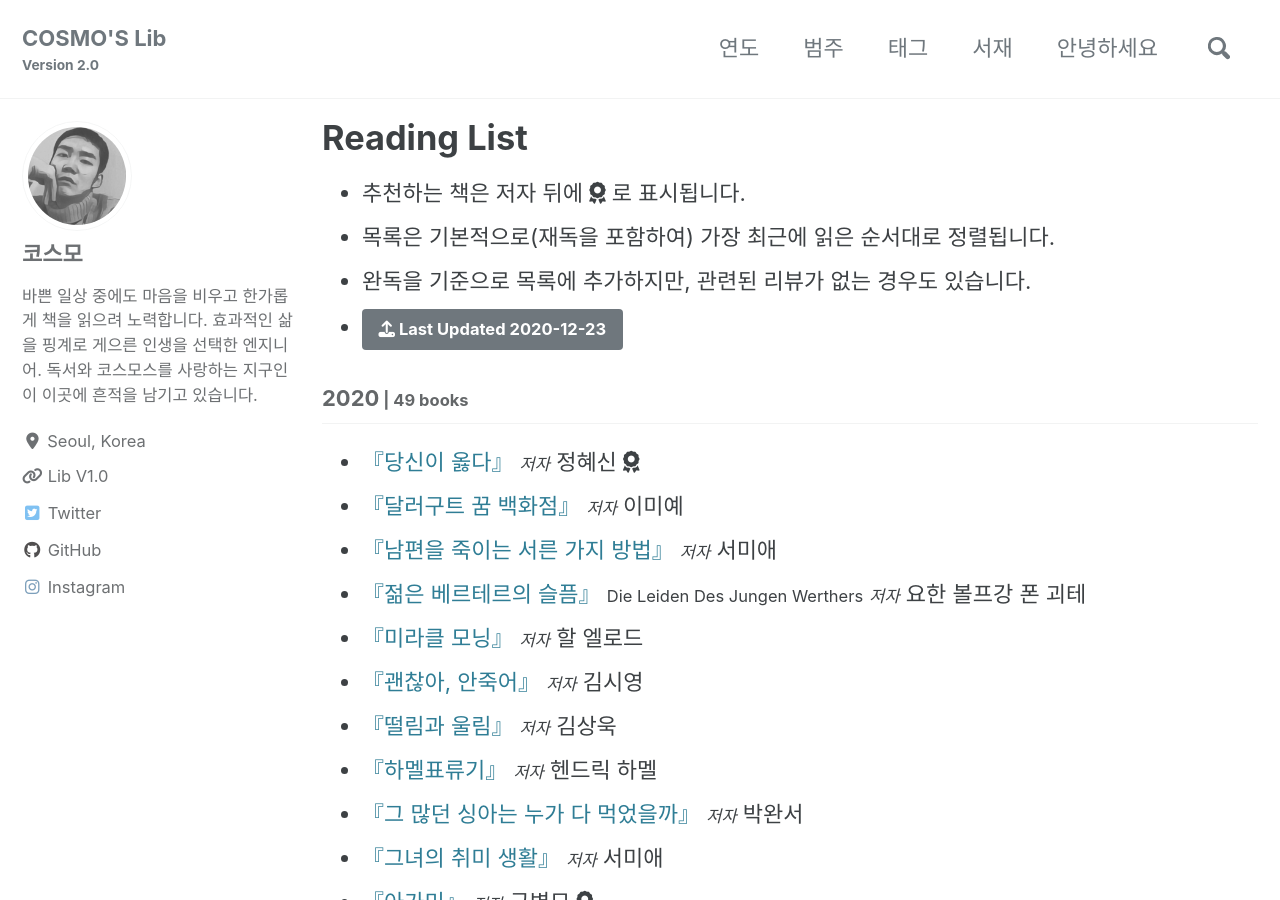
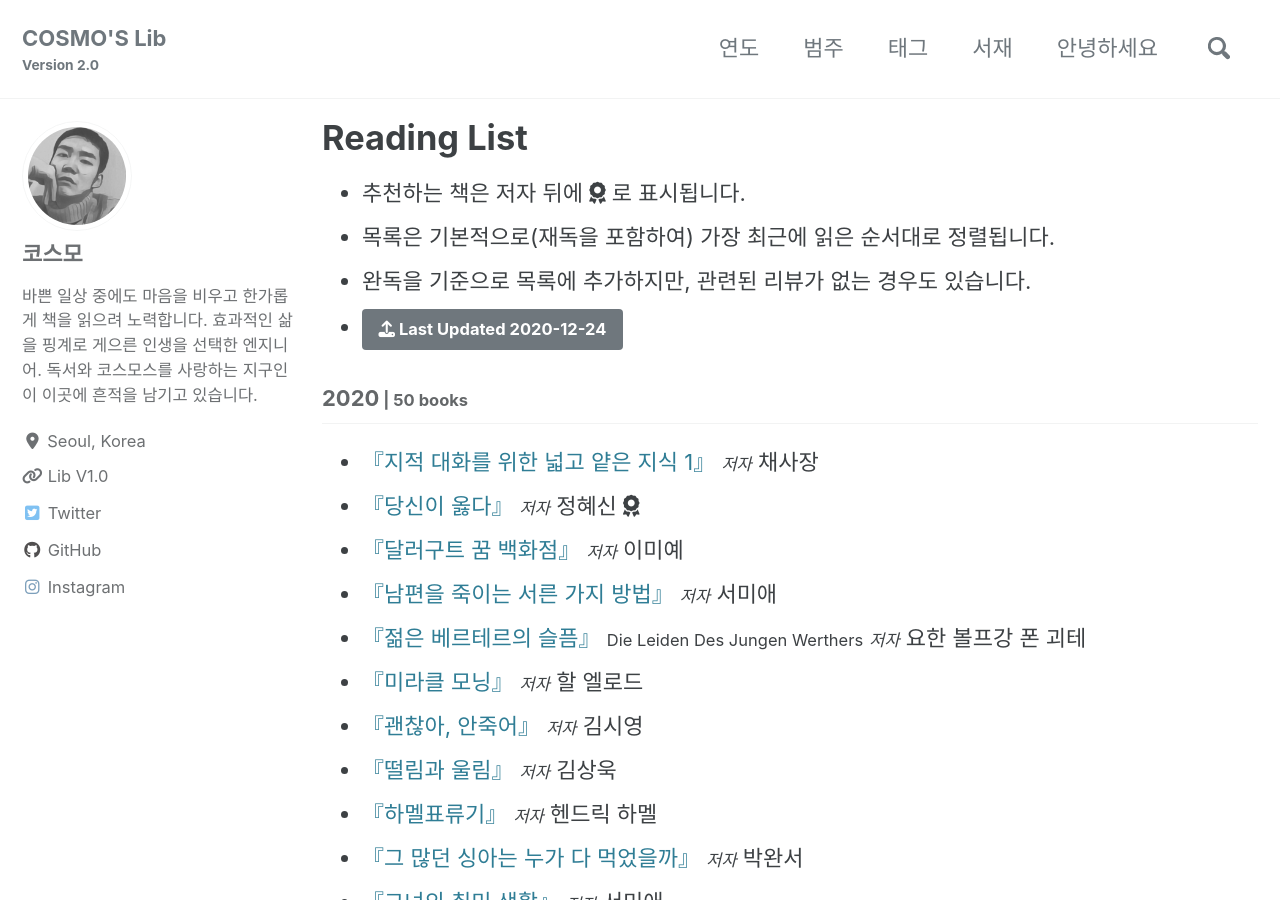
Before and after one commit to deftone2000/cosmo-s-archive, a Jekyll site: the page built from _pages/reading-list.html, in a window 1280 px wide and 900 px high. Built offline with Jekyll 4.4.1, drawn with Linux system fonts in a browser that asks for light colours; cached includes are drawn as plain includes; nearby versions of some CDN libraries; comment, search, counter and statistics services are not loaded; a style sheet for code colours, icons or effects is not loaded.

Commit message:
no message

```diff
--- a/_data/reading.yml
+++ b/_data/reading.yml
@@ -1,7 +1,17 @@
-lastupdate: 2020-12-23
+lastupdate: 2020-12-24
 list:
   - year: "2020"
     books:
+
+      - title: "지적 대화를 위한 넓고 얕은 지식 1"
+        ori_title:
+        author: 채사장
+        post_title:
+        cover: https://img.ridicdn.net/cover/2127000059/xxlarge
+        trans:
+        pub: 웨일북 출판
+        pub_info: 2020.02.21. 전자책 출간
+        post_link:
 
       - title: "당신이 옳다"
         ori_title:
```
